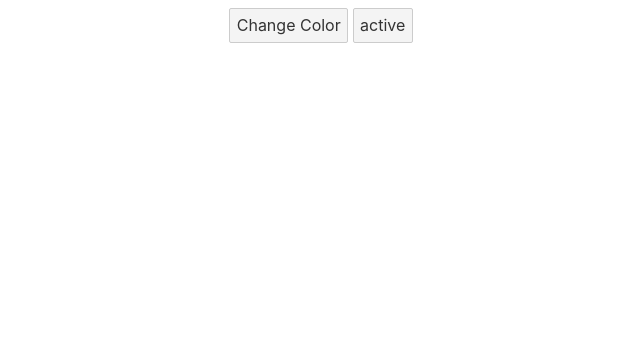
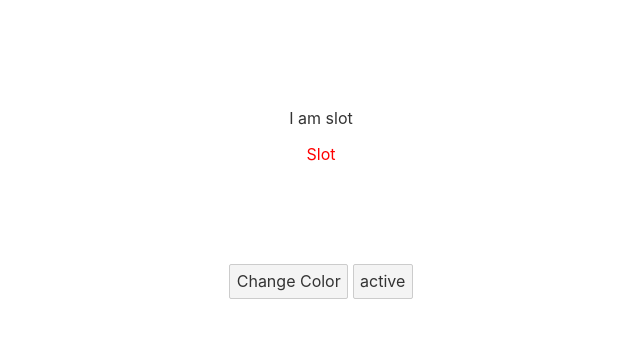
Before and after one commit to erenkrbl/svelte, a Svelte app in the folder my-svelte-project/: page / in a window 1280 px wide. Shown: the top 338 px of the page, without its empty margins (319-959 px from the left). Built offline with nearby package versions, Linux system fonts and the light colour scheme.

Commit message:
Added slot

```diff
--- a/my-svelte-project/src/App.svelte
+++ b/my-svelte-project/src/App.svelte
@@ -69,6 +69,7 @@
 </style> -->
 <script>
   import MyButtom from "./Button.svelte";
+  import Content from "./Content.svelte";
   let appStatus = false;
   let appSuccess = false;
 </script>
@@ -102,8 +103,12 @@
 
 </main> -->
 
+
 <main>
   <MyButtom show = {appStatus} success={appSuccess} />
+  <Content>
+    <p>Slot</p>
+  </Content>
   <button
     on:click={() => {
       appSuccess = !appSuccess;
@@ -120,4 +125,8 @@
   main {
     text-align: center;
   }
+
+  p {
+        color: red;
+    }
 </style>
--- /dev/null
+++ b/my-svelte-project/src/Content.svelte
@@ -0,0 +1,10 @@
+<style>
+    .top {
+        margin: 100px 0;
+    }
+</style>
+
+<div class="top">
+    I am slot
+    <slot />
+</div>
```
